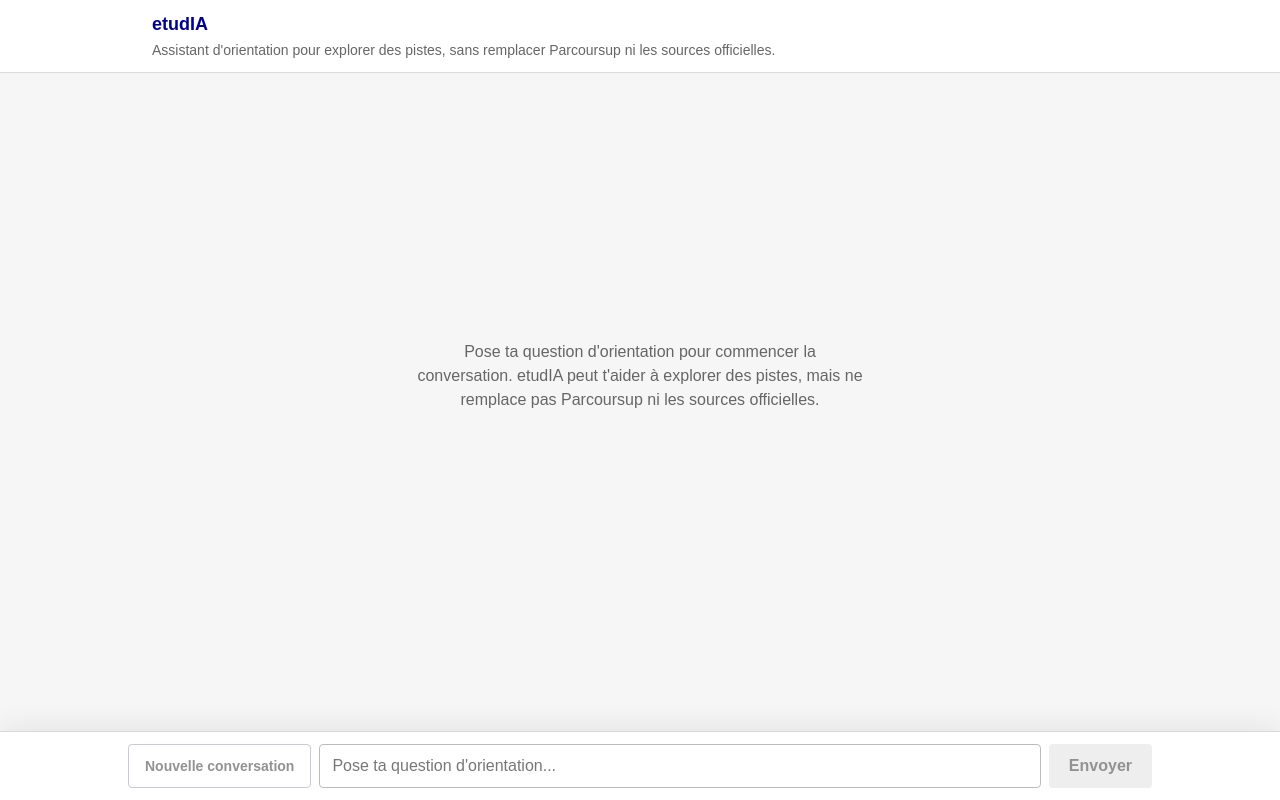
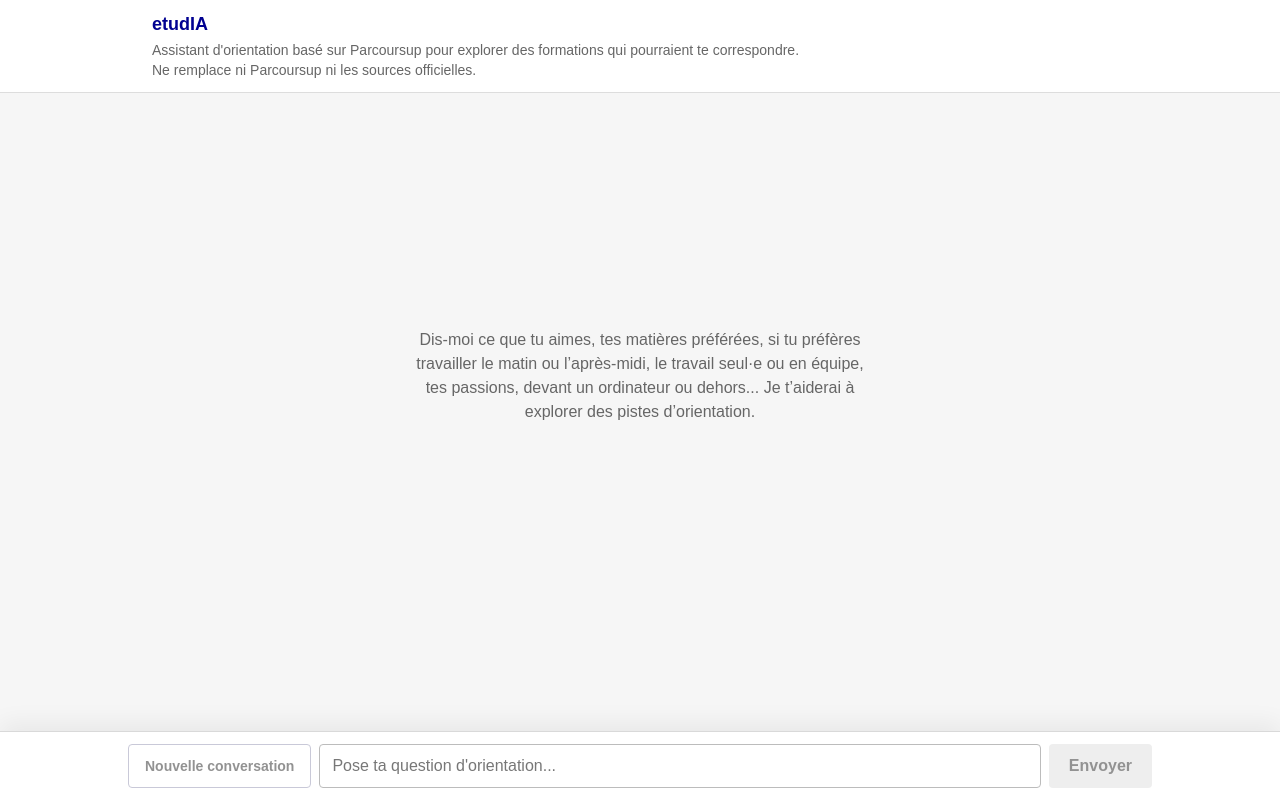
Before and after one commit to Mae-vv/etudIA, a Next.js app in the folder src/frontend/etudia/: page / in a window 1280 px wide. Built offline with nearby package versions, Linux system fonts and the light colour scheme.

Commit message:
feat(chat): improve loading feedback and onboarding

```diff
--- a/src/frontend/etudia/app/page.js
+++ b/src/frontend/etudia/app/page.js
@@ -8,7 +8,11 @@ export default function Chat() {
   const [input, setInput] = useState("");
   const [isRequesting, setIsRequesting] = useState(false);
   const [messages, setMessages] = useState([]);
+  const [pendingSeconds, setPendingSeconds] = useState(0);
+  const [lastDuration, setLastDuration] = useState(null);
   const bottomRef = useRef(null);
+  const timerRef = useRef(null);
+  const startRef = useRef(null);
 
   // Auto-scroll dès que messages change
   useEffect(() => {
@@ -17,11 +21,22 @@ export default function Chat() {
     }
   });
 
+  useEffect(() => {
+    if (!isRequesting) return;
+    setPendingSeconds(0);
+    startRef.current = Date.now();
+    timerRef.current = window.setInterval(() => {
+      setPendingSeconds(Math.max(0, Math.floor((Date.now() - startRef.current) / 1000)));
+    }, 1000);
+    return () => window.clearInterval(timerRef.current);
+  }, [isRequesting]);
+
   async function handleSubmit(e) {
     e.preventDefault();
     if (!input.trim()) return;
 
-    const messageId = Date.now().toString();
+    const t0 = Date.now();
+    const messageId = t0.toString();
     const userMessage = {
       id: `${messageId}-user`,
       role: "user",
@@ -90,6 +105,8 @@ export default function Chat() {
           );
         }
       }
+      const elapsed = (Date.now() - t0) / 1000;
+      setLastDuration(elapsed);
     } catch (err) {
       console.error("Erreur réseau /api/chat :", err);
       setIsRequesting(false);
@@ -109,6 +126,11 @@ export default function Chat() {
   function handleReset() {
     setMessages([]);
     setInput("");
+    setIsRequesting(false);
+    setPendingSeconds(0);
+    setLastDuration(null);
+    window.clearInterval(timerRef.current);
+    timerRef.current = null;
   }
 
   console.log("Messages côté front :", messages);
@@ -119,8 +141,9 @@ export default function Chat() {
         <div className="mx-auto flex min-h-16 w-full max-w-5xl flex-col justify-center px-4 py-3 sm:px-6">
           <p className="text-lg font-bold leading-6 text-[#000091]">etudIA</p>
           <p className="mt-1 text-xs leading-5 text-[#666666] sm:text-sm">
-            Assistant d'orientation pour explorer des pistes, sans remplacer
-            Parcoursup ni les sources officielles.
+            Assistant d'orientation basé sur Parcoursup
+            pour explorer des formations qui pourraient te correspondre.<br></br>
+            Ne remplace ni Parcoursup ni les sources officielles.
           </p>
         </div>
       </header>
@@ -134,9 +157,10 @@ export default function Chat() {
           {messages.length === 0 && (
             <div className="mx-auto flex flex-1 items-center justify-center py-12 text-center">
               <p className="max-w-md text-sm leading-6 text-[#666666] sm:text-base">
-                Pose ta question d'orientation pour commencer la conversation.
-                etudIA peut t'aider à explorer des pistes, mais ne remplace pas
-                Parcoursup ni les sources officielles.
+                Dis-moi ce que tu aimes, tes matières préférées, si tu préfères travailler
+                le matin ou l’après-midi, le travail seul·e ou en équipe, tes passions,
+                devant un ordinateur ou dehors...
+                Je t’aiderai à explorer des pistes d’orientation.
               </p>
             </div>
           )}
@@ -173,6 +197,9 @@ export default function Chat() {
                         {message.content ||
                           (isRequesting ? "etudIA prépare une réponse..." : "")}
                       </ReactMarkdown>
+                      {lastDuration !== null && !isRequesting && message.content && (
+                        <p className="mt-3 text-xs text-[#666666] tabular-nums">Réponse obtenue en {lastDuration.toFixed(1)}s</p>
+                      )}
                     </div>
                   )}
                 </div>
@@ -192,7 +219,8 @@ export default function Chat() {
                 aria-hidden="true"
                 className="h-4 w-4 animate-spin rounded-full border-2 border-[#000091] border-t-transparent"
               />
-              <span>etudIA prépare une réponse...</span>
+              <span>En réflexion...</span>
+              <span className="tabular-nums text-[#666666]">{pendingSeconds}s</span>
             </div>
           )}
 
```
